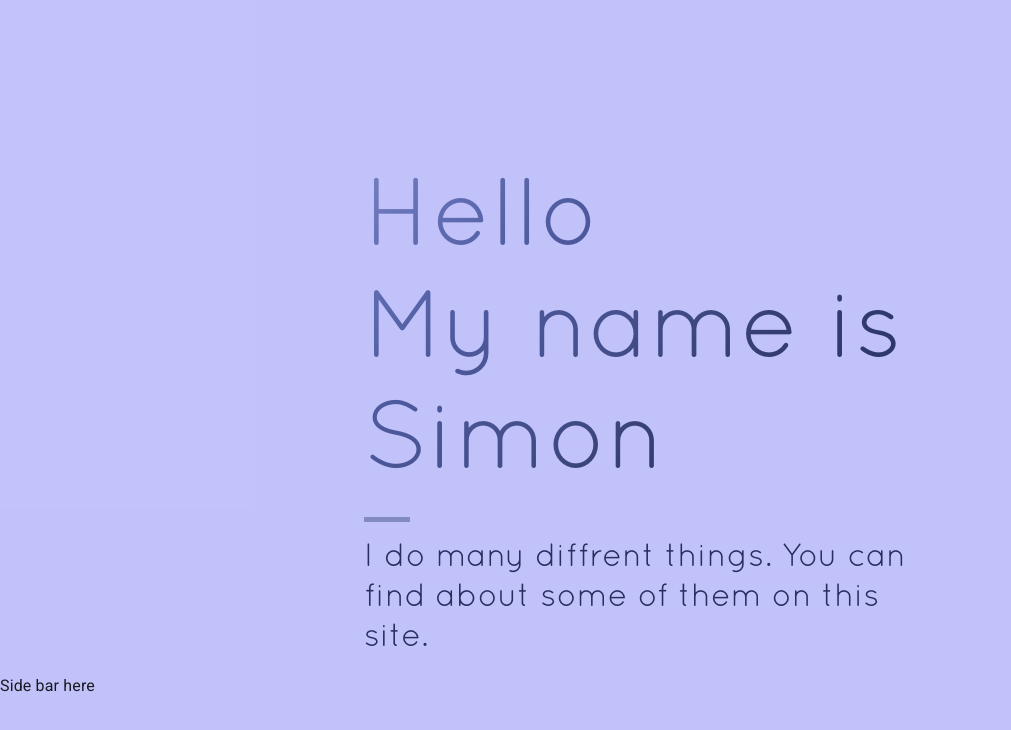
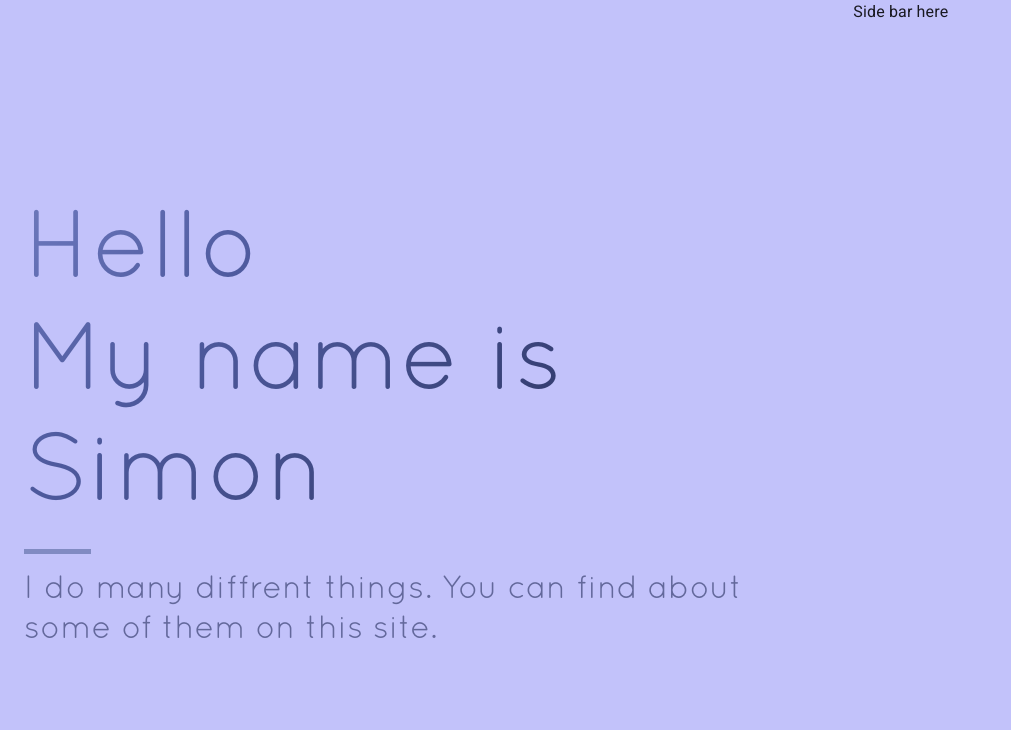
Before and after one commit to ssemakov/simonsemakov.com, a React (Create React App) app: page / in a window 1280 px wide. Shown: the top 730 px of the page, without its empty margins (0-1011 px from the left). Built offline with nearby package versions, Linux system fonts and the light colour scheme.

Commit message:
Centered HomePageContent and better components split.

```diff
--- a/src/App.js
+++ b/src/App.js
@@ -1,62 +1,35 @@
-import { Divider, Grid, Typography } from "@mui/material";
+import { Grid } from "@mui/material";
 import CssBaseline from "@mui/material/CssBaseline";
 import { ThemeProvider } from "@mui/material/styles";
-import { Box, Container } from "@mui/system";
+import { Box } from "@mui/system";
 import "./App.css";
-import GradientTypography from "./GradientTypography";
+import HomePageContent from "./HomePageContent";
+import Sidebar from "./Sidebar";
 import theme from "./theme";
+
+const Layout = ({ leftPaine: LeftPaine, rightPaine: RightPaine }) => (
+  <Box
+    sx={{
+      backgroundColor: "#2625ec47",
+      height: "100vh",
+    }}
+  >
+    <Grid container>
+      <Grid item md={8}>
+        <LeftPaine />
+      </Grid>
+      <Grid item md={4}>
+        <RightPaine />
+      </Grid>
+    </Grid>
+  </Box>
+);
 
 const App = () => (
   <>
     <CssBaseline enableColorScheme />
     <ThemeProvider theme={theme}>
-      <Box
-        sx={{
-          backgroundColor: "#2625ec47",
-          height: "100vh",
-        }}
-        display="flex"
-        height={80}
-        alignItems="center"
-        justifyContent="center"
-      >
-        <Grid container>
-          <Grid item sm={12}>
-            <Container component="main" sx={{ mt: 8, mb: 2 }} maxWidth="sm">
-              <Grid container direction="column" spacing={2}>
-                <Grid item>
-                  <GradientTypography variant="h1">
-                    Hello
-                    <br />
-                    My name is Simon
-                  </GradientTypography>
-                </Grid>
-                <Grid item>
-                  <Grid container>
-                    <Grid item sm={1}>
-                      <Divider
-                        sx={{
-                          borderBottomWidth: "thick",
-                          borderColor: "#818bc2",
-                        }}
-                      />
-                    </Grid>
-                  </Grid>
-                </Grid>
-                <Grid item>
-                  <Typography variant="h4" sx={{ color: "#272f5f" }}>
-                    I do many diffrent things. You can find about some of them
-                    on this site.
-                  </Typography>
-                </Grid>
-              </Grid>
-            </Container>
-          </Grid>
-          <Grid item sm={4}>
-            Side bar here
-          </Grid>
-        </Grid>
-      </Box>
+      <Layout leftPaine={HomePageContent} rightPaine={Sidebar} />
     </ThemeProvider>
   </>
 );
--- /dev/null
+++ b/src/HomePageContent.js
@@ -0,0 +1,41 @@
+import { Container, Divider, Grid, Typography } from "@mui/material";
+import { Box } from "@mui/system";
+import GradientTypography from "./GradientTypography";
+
+const HomePageContent = () => (
+  <Box sx={{ height: "100vh" }} display="flex">
+    <Box m="auto">
+      <Container component="main" sx={{ mt: 8, mb: 2 }} maxWidth="lg">
+        <Grid container direction="column" spacing={2}>
+          <Grid item>
+            <GradientTypography variant="h1">
+              Hello
+              <br />
+              My name is Simon
+            </GradientTypography>
+          </Grid>
+          <Grid item>
+            <Grid container>
+              <Grid item sm={1}>
+                <Divider
+                  sx={{
+                    borderBottomWidth: "thick",
+                    borderColor: "#818bc2",
+                  }}
+                />
+              </Grid>
+            </Grid>
+          </Grid>
+          <Grid item>
+            <Typography variant="h4" sx={{ color: "#272f5f9c" }}>
+              I do many diffrent things. You can find about some of them on this
+              site.
+            </Typography>
+          </Grid>
+        </Grid>
+      </Container>
+    </Box>
+  </Box>
+);
+
+export default HomePageContent;
--- /dev/null
+++ b/src/Sidebar.js
@@ -0,0 +1,3 @@
+const Sidebar = () => "Side bar here";
+
+export default Sidebar;
```
